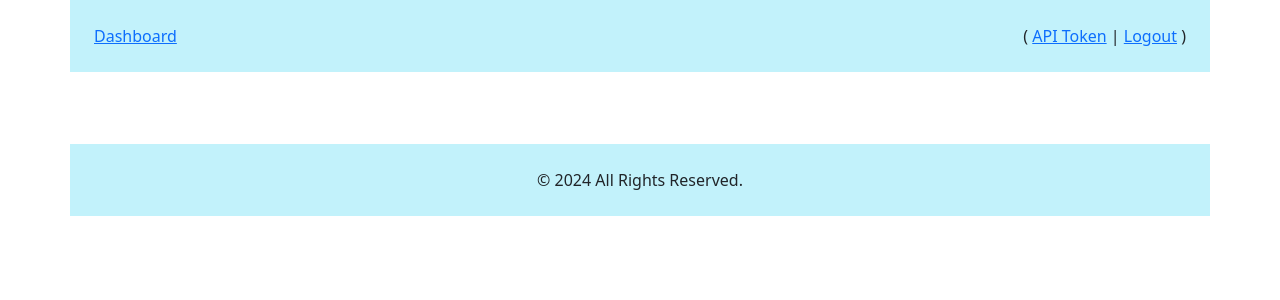
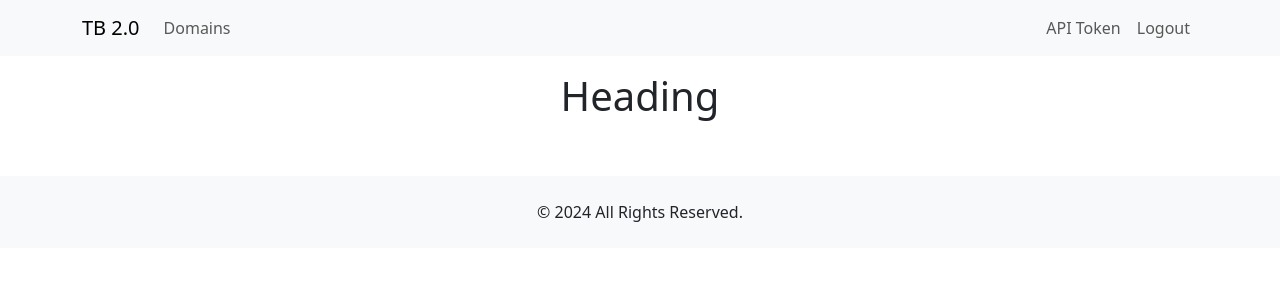
Before and after one commit to ilavir/flask-zu_cf, a Python web app: template app/templates/base.html in a window 1280 px wide. Shown: the top 300 px of the page. Run offline with Jinja, Linux system fonts and the light colour scheme; the template is opened without the code that fills it, so the values that code supplies are empty.

Commit message:
minor html-templates changes

```diff
--- a/app/templates/base.html
+++ b/app/templates/base.html
@@ -10,22 +10,47 @@
         {% endblock %}
     </head>
     <body>
-        <header class="container mb-4">
-            <div class="row bg-info bg-opacity-25">
-                <div class="col p-4">
-                    <a href="{{ url_for('index') }}">Dashboard</a>
-                </div>
-                <div class="col p-4 text-end">
-                    {% if current_user.is_anonymous %}
-                    <a href="{{ url_for('login') }}">Login</a>
-                    {% else %}
-                    {{ session['account_name'] }}
-                    ( <a href="{{ url_for('profile') }}">API Token</a> |
-                    <a href="{{ url_for('logout') }}">Logout</a> )
-                    {% endif %}
+
+        <nav class="navbar navbar-expand-lg bg-light mb-3">
+            <div class="container">
+                <a class="navbar-brand" href="#">TB 2.0</a>
+                <button class="navbar-toggler" type="button" data-bs-toggle="collapse" data-bs-target="#navbarSupportedContent" aria-controls="navbarSupportedContent" aria-expanded="false" aria-label="Toggle navigation">
+                    <span class="navbar-toggler-icon"></span>
+                </button>
+                <div class="collapse navbar-collapse" id="navbarSupportedContent">
+                    <ul class="navbar-nav me-auto mb-2 mb-lg-0">
+                        <li class="nav-item"><a href="{{ url_for('index') }}" class="nav-link">Domains</a></li>
+                        <!-- <li class="nav-item dropdown">
+                            <a class="nav-link dropdown-toggle" href="#" role="button" data-bs-toggle="dropdown" aria-expanded="false">
+                              Domains
+                            </a>
+                            <ul class="dropdown-menu">
+                              <li><a class="dropdown-item" href="#">Namecheap</a></li>
+                              <li><a class="dropdown-item" href="#">Cloudflare</a></li>
+                            </ul>
+                        </li> -->
+                    </ul>
+                    <ul class="navbar-nav">
+                        {% if current_user.is_anonymous %}
+                        <li class="nav-item"><a href="{{ url_for('login') }}" class="nav-link">Login</a></li>
+                        {% else %}
+                        <li class="nav-item"><a href="{{ url_for('profile') }}" class="nav-link">API Token</a></li>
+                        <li class="nav-item"><a href="{{ url_for('logout') }}" class="nav-link">Logout</a></li>
+                        {% endif %}
+                    </ul>
                 </div>
             </div>
-        </header>
+        </nav>
+
+        <!-- title -->
+        <div class="container">
+            <div class="row">
+                <div class="col">
+                    <h1 class="text-center">Heading</h1>
+                </div>
+            </div>
+        </div>
+        <!-- /title -->
 
         <div class="container">
             <div class="row mb-3">
@@ -45,10 +70,10 @@
 
         {% block content %}{% endblock %}
 
-        <footer class="container mt-5">
-            <div class="row bg-info bg-opacity-25">
-                <div class="col p-4 text-center">
-                    &copy; 2024 All Rights Reserved.
+        <footer class="bg-light mt-5">
+            <div class="container">
+                <div class="row">
+                    <div class="col p-4 text-center"> &copy; 2024 All Rights Reserved.</div>
                 </div>
             </div>
         </footer>
@@ -57,5 +82,6 @@
         <script src="https://cdn.jsdelivr.net/npm/bootstrap@5.3.3/dist/js/bootstrap.bundle.min.js" integrity="sha384-YvpcrYf0tY3lHB60NNkmXc5s9fDVZLESaAA55NDzOxhy9GkcIdslK1eN7N6jIeHz" crossorigin="anonymous"></script>
         <script src="https://cdn.jsdelivr.net/npm/jquery@3.7.1/dist/jquery.min.js"></script>
         {% endblock %}
+
     </body>
 </html>
```
Also changed, not shown: app/routes.py (+9 -0 lines), app/templates/domains.html (added, +22 -0 lines).
